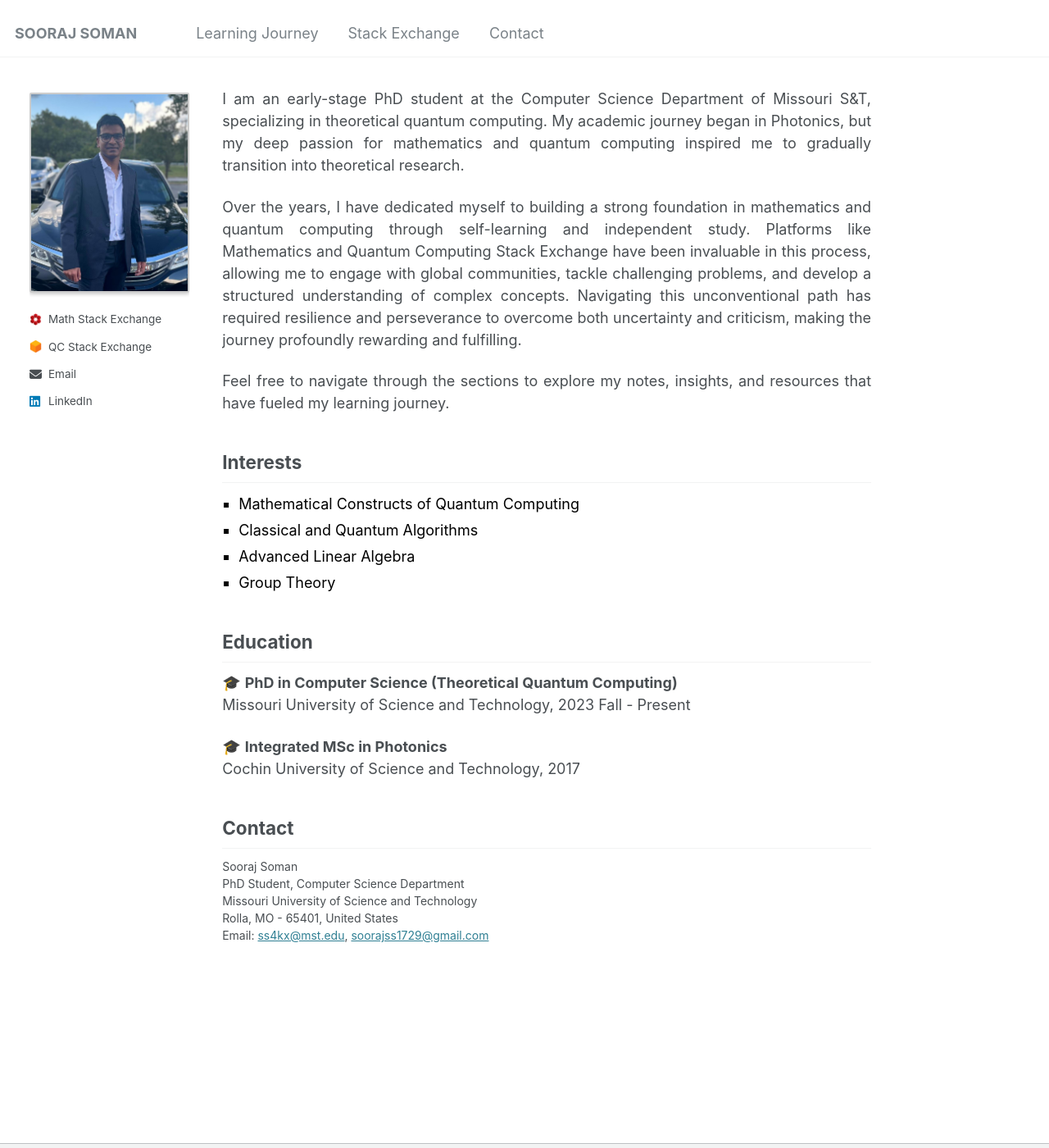
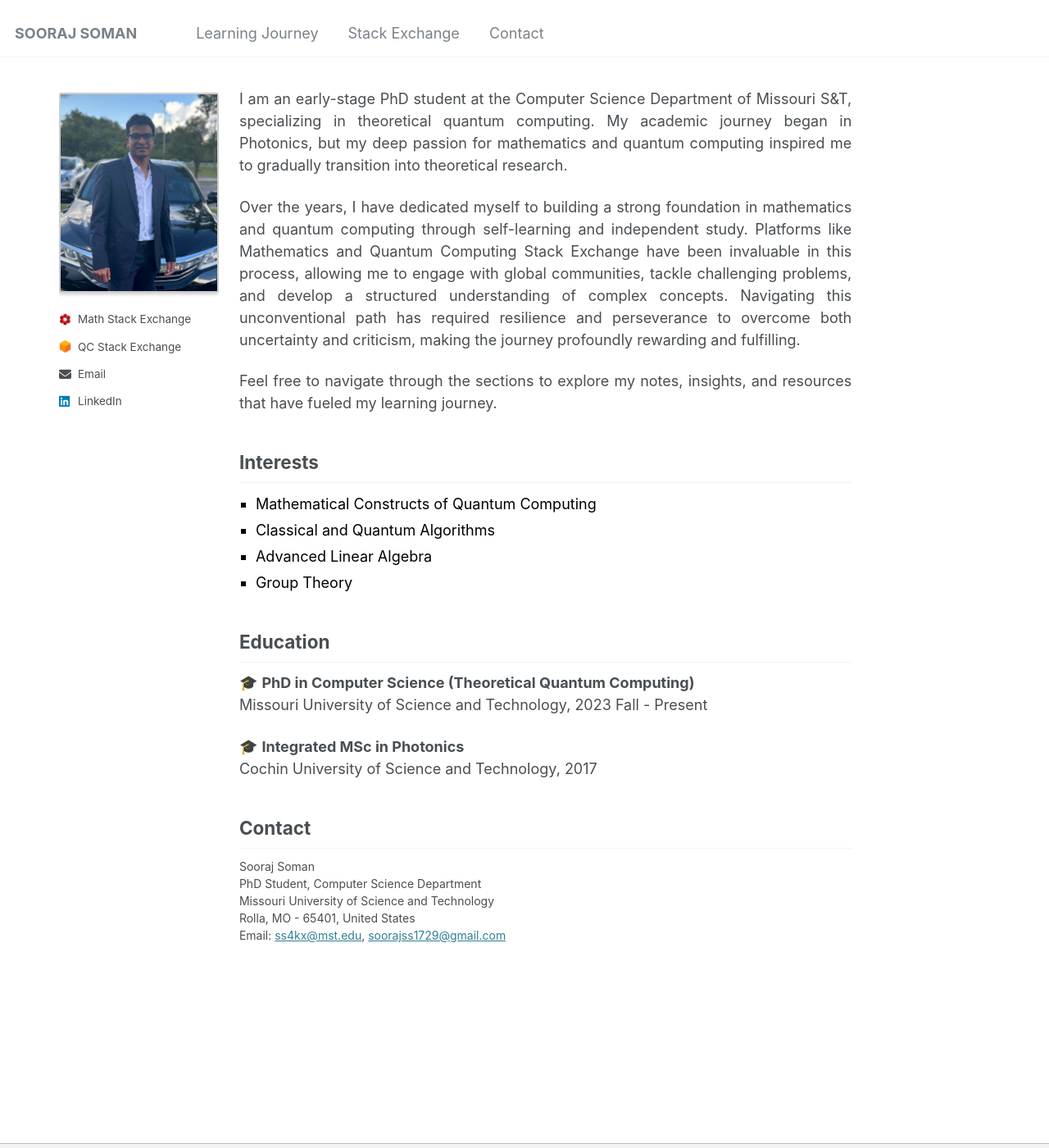
Before and after one commit to soorajss1729/soorajss1729.github.io, a Jekyll site: the page built from _pages/about.md, in a window 1280 px wide and 1400 px high. Shown: the whole window at 82% size. Built offline with Jekyll 4.4.1, drawn with Linux system fonts in a browser that asks for light colours.

Commit message:
Update _page.scss

```diff
--- a/_sass/_page.scss
+++ b/_sass/_page.scss
@@ -7,14 +7,21 @@
   @include clearfix;
   margin-top: 0;
   padding-top: 0em;
-  padding-left: 0em;
-  padding-right: 0em;
-  max-width: 100%; /* Increase content width */
+  padding-left: 1em; /* Add padding for small screens */
+  padding-right: 1em;
+  max-width: 100%; /* Ensure content fits within the screen */
   animation: intro 0.3s both;
   animation-delay: 0.35s;
 
   @include breakpoint($x-large) {
     max-width: 100%;
+    padding-left: 2em; /* Slightly increase padding on larger screens */
+    padding-right: 2em;
+  }
+
+  @media screen and (max-width: 600px) {
+    padding-left: 0.8em; /* Smaller padding for phone screens */
+    padding-right: 0.8em;
   }
 }
 
```
